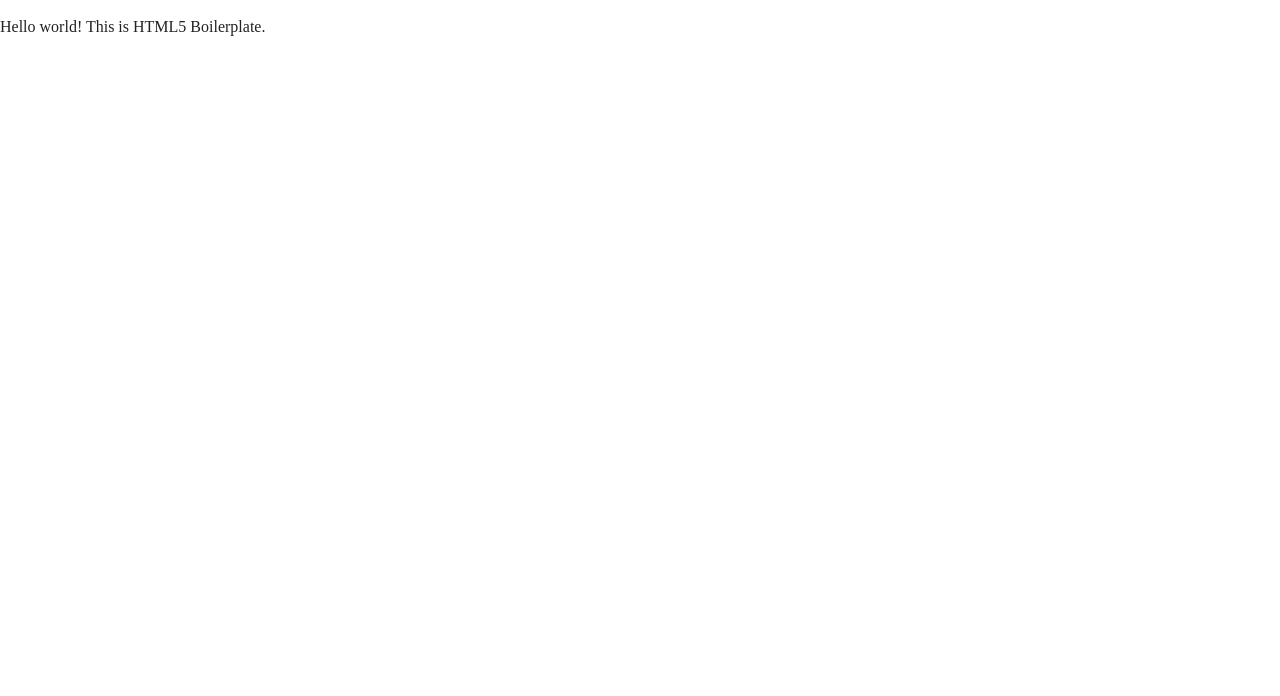
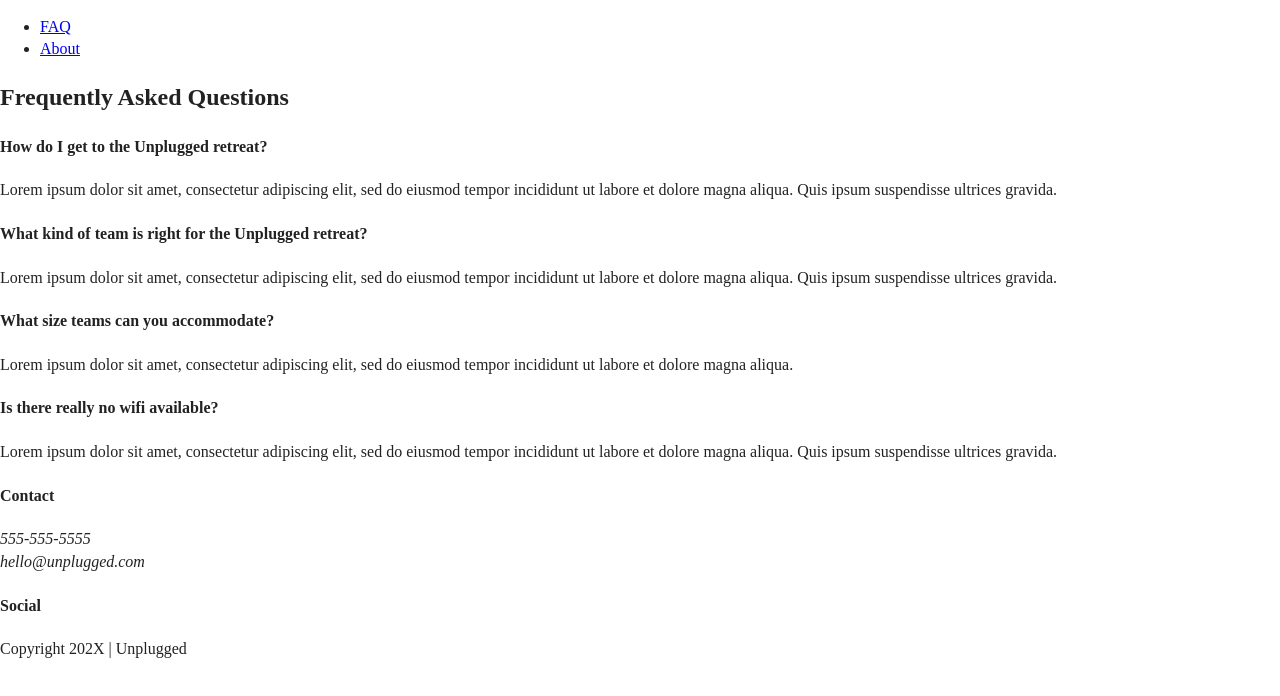
Before and after one commit to DNBlalock/unplugged-responsive-site, a website: page faq/index.html in a window 1280 px wide. Drawn offline with Linux system fonts and the light colour scheme.

Commit message:
Completed faq page semantic structure and added all text

```diff
--- a/faq/index.html
+++ b/faq/index.html
@@ -3,7 +3,7 @@
 
 <head>
   <meta charset="utf-8">
-  <title></title>
+  <title>FAQ | Unplugged Retreat</title>
   <meta name="description" content="">
   <meta name="viewport" content="width=device-width, initial-scale=1">
 
@@ -25,7 +25,76 @@
 <body>
 
   <!-- Add your site or application content here -->
-  <p>Hello world! This is HTML5 Boilerplate.</p>
+  <header>
+    <div class="content-wrapper">
+      <a href="#">
+        <!-- <img src="" alt="unplugged logo"> commented 10/20 for Validator -->
+      </a>
+      <div class="header-divider"></div>
+      <nav>
+        <ul>
+          <li><a href="index.html">FAQ</a></li>
+          <li><a href="../about/index.html">About</a></li>
+        </ul>
+      </nav>
+    </div>
+  </header>
+
+  <main class="faq">
+    <div class="content-wrapper">
+      <h2>Frequently Asked Questions</h2>
+      <div class="faq-content">
+        <h4>How do I get to the Unplugged retreat?</h4>
+        <p>Lorem ipsum dolor sit amet, consectetur adipiscing elit, sed do eiusmod tempor incididunt ut labore et
+          dolore magna aliqua. Quis ipsum suspendisse ultrices gravida.</p>
+      </div>
+      <div class="faq-content">
+        <h4>What kind of team is right for the Unplugged retreat?</h4>
+        <p>Lorem ipsum dolor sit amet, consectetur adipiscing elit, sed do eiusmod tempor incididunt ut labore et
+          dolore magna aliqua. Quis ipsum suspendisse ultrices gravida.</p>
+      </div>
+      <div class="faq-content">
+        <h4>What size teams can you accommodate?</h4>
+        <p>Lorem ipsum dolor sit amet, consectetur adipiscing elit, sed do eiusmod tempor incididunt ut labore et
+          dolore magna aliqua.</p>
+      </div>
+      <div class="faq-content">
+        <h4>Is there really no wifi available?</h4>
+        <p>Lorem ipsum dolor sit amet, consectetur adipiscing elit, sed do eiusmod tempor incididunt ut labore et
+          dolore magna aliqua. Quis ipsum suspendisse ultrices gravida.</p>
+      </div> <!-- faq-content ends -->
+    </div> <!-- faq content wrapper ends -->
+  </main>
+
+
+  <footer>
+    <div class="content-wrapper">
+      <div class="footer-content">
+        <div class="contact">
+          <h4>Contact</h4>
+          <address>
+            <p>
+              555-555-5555<br>
+              hello@unplugged.com
+            </p>
+          </address>
+        </div>
+        <div class="social">
+          <h4>Social</h4>
+          <div class="social-icons">
+            <p><a href="https://www.facebook.com" target="_blank" rel="noopener"></a></p>
+            <p><a href="https://www.twitter.com" target="_blank" rel="noopener"></a></p>
+            <p><a href="https://www.linkedin.com" target="_blank" rel="noopener"></a></p>
+          </div>
+        </div>
+      </div>
+      <!-- footer content ends -->
+    </div>
+    <!--footer content-wrapper ends-->
+    <div class="copyright">
+      <p>Copyright 202X | Unplugged</p>
+    </div>
+  </footer>
   <script src="../js/vendor/modernizr-3.11.2.min.js"></script>
   <script src="../js/plugins.js"></script>
   <script src="../js/main.js"></script>
```
